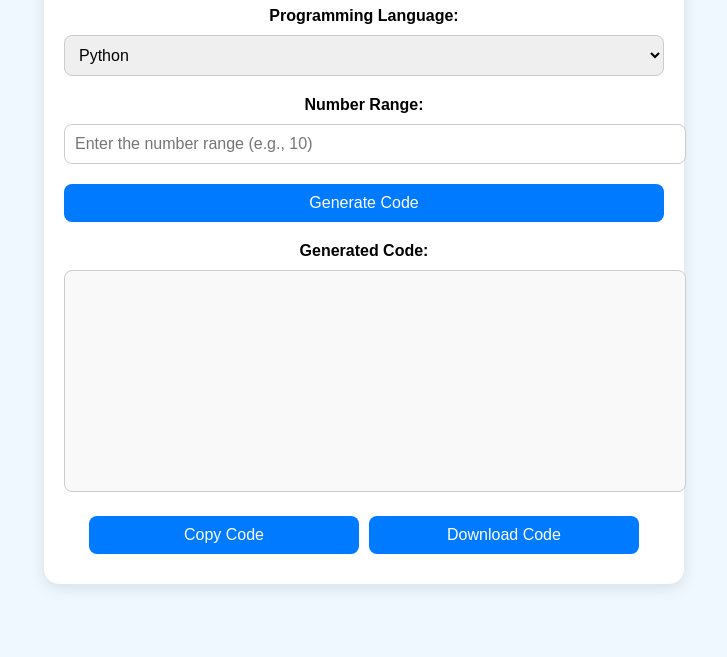
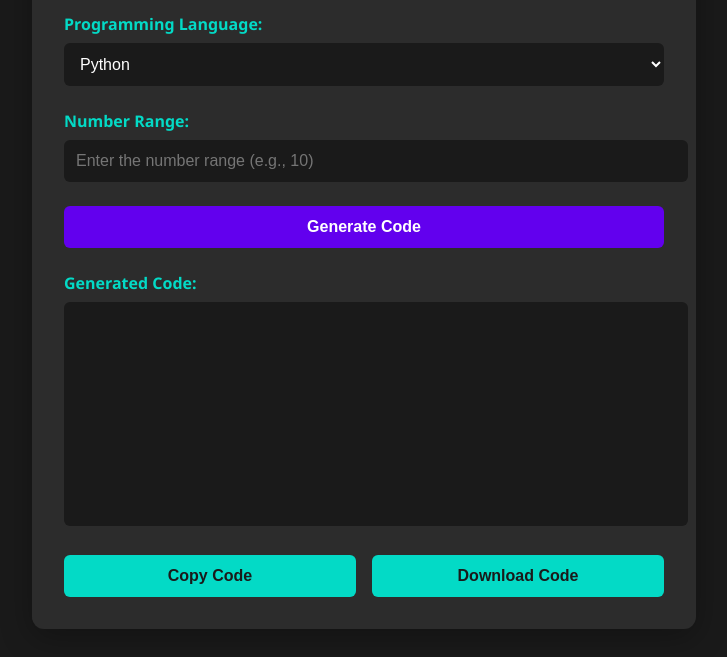
Before and after one commit to CyberSphinxxx/OddEvenBruteForceGen, a plain HTML site: page index.html in a window 1280 px wide. Shown: the part 143-800 px from the top of the page, without its empty margins (276-1003 px from the left). Drawn offline with Linux system fonts and the light colour scheme.

Commit message:
Improve UX/UI, Change Theme to Dark

```diff
--- a/src/styles.css
+++ b/src/styles.css
@@ -1,55 +1,111 @@
-body {
-    font-family: Arial, sans-serif;
+:root {
+    --bg-color: #1a1a1a;
+    --text-color: #ffffff;
+    --primary-color: #6200ee;
+    --secondary-color: #03dac6;
+    --accent-color: #bb86fc;
+    --surface-color: #2c2c2c;
+  }
+
+  body {
+    font-family: 'Segoe UI', Tahoma, Geneva, Verdana, sans-serif;
     margin: 0;
     padding: 0;
-    background-color: #f0f8ff;
+    background-color: var(--bg-color);
+    color: var(--text-color);
+    display: flex;
+    justify-content: center;
+    align-items: center;
+    min-height: 100vh;
   }
+
   .container {
     max-width: 600px;
-    margin: 50px auto;
-    padding: 20px;
-    background: #ffffff;
-    border-radius: 15px;
-    box-shadow: 0 4px 15px rgba(0, 0, 0, 0.1);
+    width: 100%;
+    padding: 2rem;
+    background: var(--surface-color);
+    border-radius: 12px;
+    box-shadow: 0 8px 32px rgba(0, 0, 0, 0.3);
+  }
+
+  h1 {
     text-align: center;
+    color: var(--accent-color);
+    margin-bottom: 2rem;
   }
-  h2 {
-    color: #333;
-    margin-bottom: 20px;
+
+  .input-group {
+    margin-bottom: 1.5rem;
   }
+
   label {
+    display: block;
+    margin-bottom: 0.5rem;
+    font-weight: bold;
+    color: var(--secondary-color);
+  }
+
+  select, input, textarea {
+    width: 100%;
+    padding: 0.75rem;
+    border: none;
+    border-radius: 6px;
+    background-color: var(--bg-color);
+    color: var(--text-color);
+    font-size: 1rem;
+  }
+
+  button {
+    width: 100%;
+    padding: 0.75rem;
+    border: none;
+    border-radius: 6px;
     font-size: 1rem;
     font-weight: bold;
-    display: block;
-    margin-top: 10px;
+    cursor: pointer;
+    transition: background-color 0.3s, transform 0.1s;
   }
-  select, input, button, textarea {
-    width: 100%;
-    margin: 10px 0;
-    padding: 10px;
-    border-radius: 8px;
-    border: 1px solid #ccc;
-    font-size: 1rem;
+
+  .generate-btn {
+    background-color: var(--primary-color);
+    color: var(--text-color);
+    margin-bottom: 1.5rem;
   }
-  button {
-    background: #007bff;
-    color: white;
-    border: none;
-    cursor: pointer;
+
+  .generate-btn:hover {
+    background-color: #7c4dff;
   }
-  button:hover {
-    background: #0056b3;
+
+  .output-container {
+    margin-bottom: 1.5rem;
   }
+
   textarea {
     height: 200px;
     resize: none;
-    background: #f9f9f9;
   }
+
   .buttons {
     display: flex;
-    gap: 10px;
-    justify-content: center;
+    gap: 1rem;
   }
-  .buttons button {
-    width: 45%;
+
+  .copy-btn, .download-btn {
+    flex: 1;
+    background-color: var(--secondary-color);
+    color: var(--bg-color);
   }
+
+  .copy-btn:hover, .download-btn:hover {
+    background-color: #18ffff;
+  }
+
+  button:active {
+    transform: scale(0.98);
+  }
+
+  @media (max-width: 600px) {
+    .container {
+      padding: 1rem;
+    }
+  }
```
